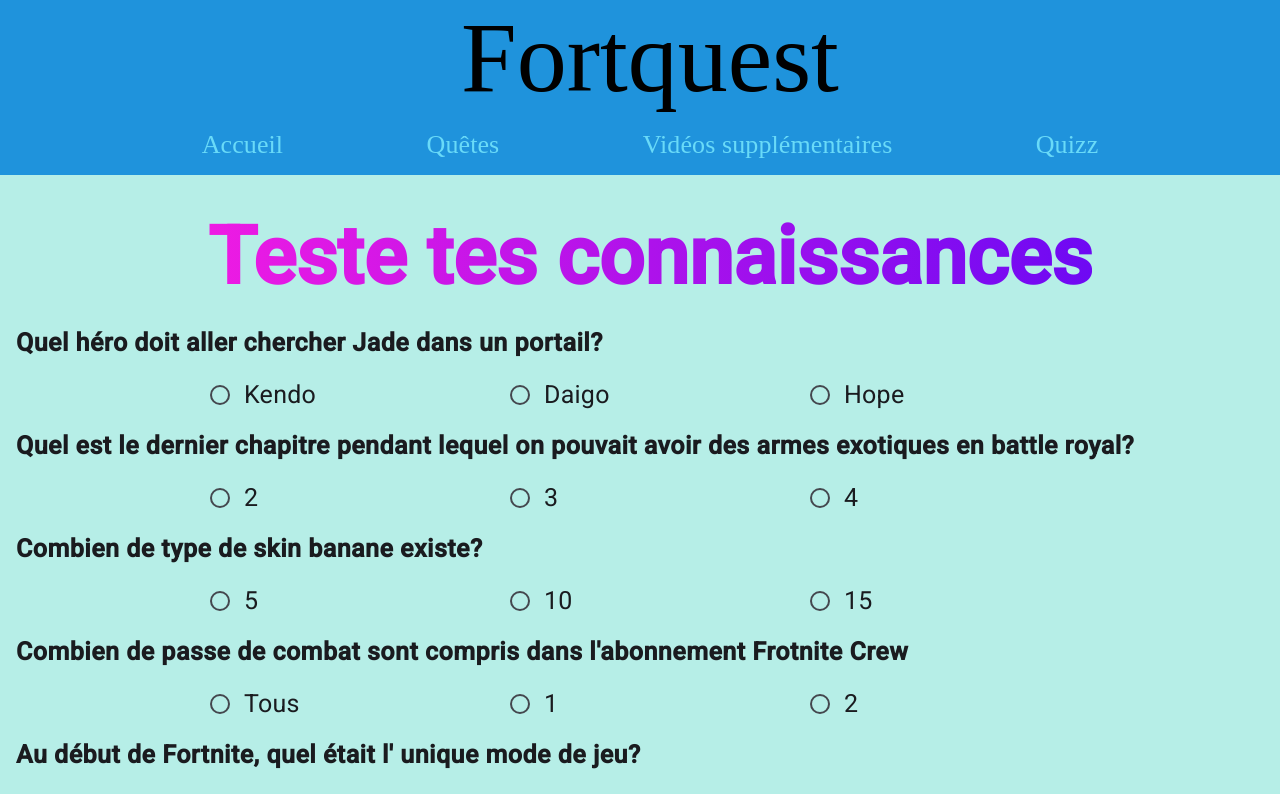
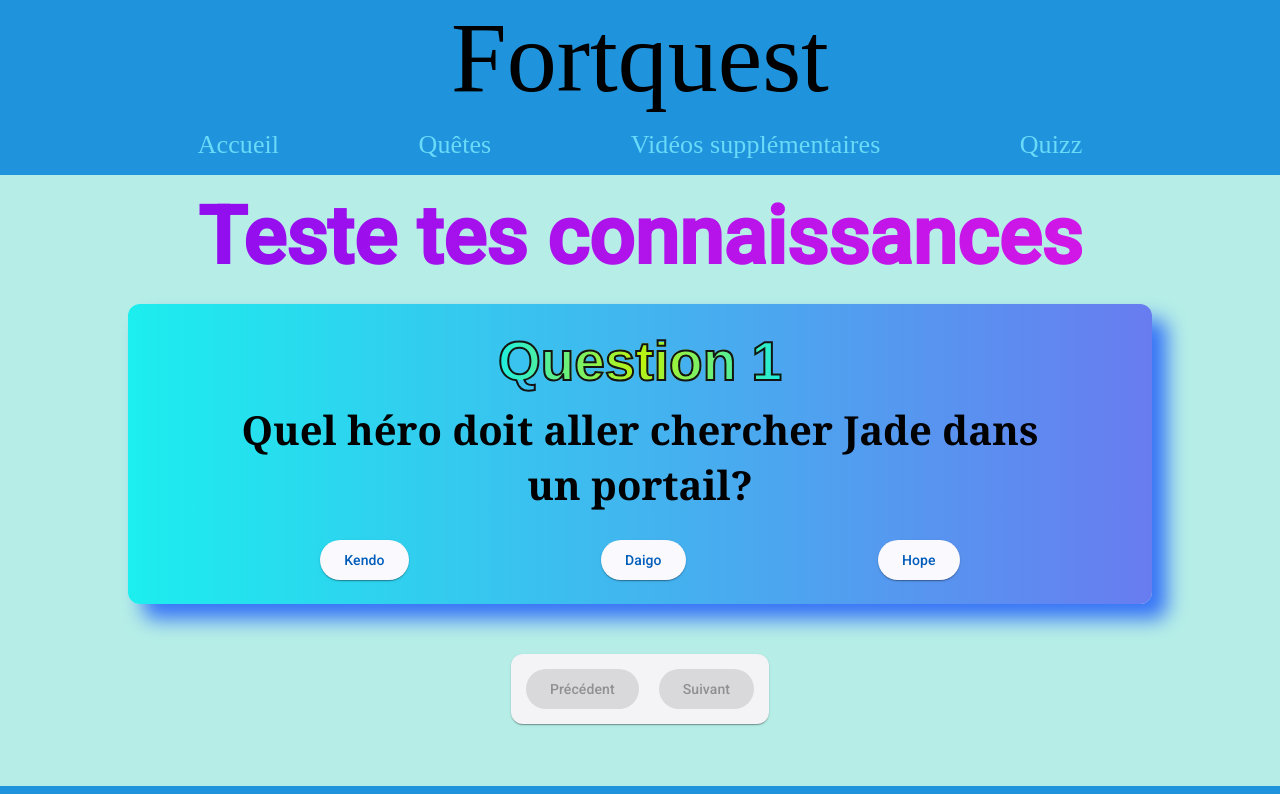
Before and after one commit to Alerwann/alerwann-fortquest, an Angular app: page /quizz in a window 1280 px wide. Shown: the top 794 px of the page. Built offline with nearby package versions, Linux system fonts and the light colour scheme; a web font is replaced by a local one.

Commit message:
mise à jour mise en page quizz

```diff
--- a/src/app/models/quizz.ts
+++ b/src/app/models/quizz.ts
@@ -1,4 +1,4 @@
 export interface Quizz{
    question: string;
-   reponse:{reponse :string;valide:boolean}[]
+   choix:{reponse :string;valide:boolean}[]
 }
--- a/src/app/quizz/quizz.component.css
+++ b/src/app/quizz/quizz.component.css
@@ -1,95 +1,102 @@
-h2{
-    font-size: 80px;
-    background: linear-gradient(to left, #6e09f3, #ee1be3); /* Dégradé de couleur */
-    -webkit-background-clip: text; /* Applique le dégradé au texte */
-    background-clip: text; /* Standard pour les navigateurs modernes */
-    color: transparent; /* Rend le texte transparent pour voir le dégradé */
-
-    font-weight: bold; /* Gras */
-}
-
-.correct{
-    background: linear-gradient(to left, rgb(7, 231, 231),rgb(60, 238, 25));
-    -webkit-background-clip: text;
-    background-clip: text;
-    color: transparent;
-    padding:15px 20px 0;
-}
-
-.incorrect{
-    background: linear-gradient(to left, rgb(255, 0, 0),rgb(240, 83, 83));
-    -webkit-background-clip: text;
-    background-clip: text;
-    color: transparent;
-    padding:15px 20px 0;
-}
-
-.correct, .incorrect{
-    border-radius: 20px;
-
-
-}
 
 .contenair-quizz{
     display: flex;
     flex-direction: column;
     align-items: center;
 
-    margin: 20px 0;
 }
 
-mat-radio-group{
-    margin: 0 200px;
+
+h2{
+    font-size: 80px;
+    background: linear-gradient(90deg, #6e09f3, #ee1be3); /* Dégradé de couleur */
+    background-size: 200% 200%;
+    -webkit-background-clip: text; /* Applique le dégradé au texte */
+    background-clip: text; /* Standard pour les navigateurs modernes */
+    color: transparent; /* Rend le texte transparent pour voir le dégradé */
+    text-align: center;
+    margin-bottom: 20px;
+    animation: color-gradient 3s infinite;
+}
+
+.quizz{
+    background:linear-gradient(to left, rgb(104, 124, 240), rgb(28, 238, 238));
+    align-content: center;
+    justify-items: center;
+    width: 80%;
+    height: 300px;
+    box-shadow: 15px 15px 20px rgb(54, 115, 247); ;
+    margin-bottom: 50px;
     display: grid;
-    grid-template-columns: 300px 300px 300px;
+    grid-template-rows: 1fr 1fr ;
+
+}
+mat-card-header{
+    align-items: center;
+}
+
+.title{
+    font-size: 2.5em;
+    font-family: 'Franklin Gothic Medium', 'Arial Narrow', Arial, sans-serif;
+    padding: 5px 0;
+    background: radial-gradient(circle at center, #c0f309, #1beee3); /* Dégradé de couleur */
+    -webkit-background-clip: text; /* Applique le dégradé au texte */
+    background-clip: text; /* Standard pour les navigateurs modernes */
+    color: transparent; /* Rend le texte transparent pour voir le dégradé */
+    -webkit-text-stroke: 2px rgb(20, 20, 20);
+
+
 
 }
 
-mat-radio-button{
-    font-size: 30px;
+.question{
+    display: grid;
+    width: 80%;
+    align-content: center;
+    justify-items: center;
+
 }
 
-form{
-    width: 100%;
-    justify-items: center;
+.questions{
+    font-size: 2.5em;
+    font-family: Georgia, 'Times New Roman', Times, serif;
+    margin-bottom: 20px;
+    text-align: center;
+
+}
+
+.reponse{
+    display: flex;
+    flex-direction: row;
+    justify-content:space-between ;
+    align-content: center;
+    width: 80%;
+
+
 }
 
 
 
+.boutonvalid{
+    width: 100%;
+    display: flex;
+    flex-direction: row;
+   gap: 20px;
+   justify-content: center;
+   padding: 15px;
+  }
+
 img{
     height: 200px;
 }
-
-h3{
-    height: 40px;
-    font-size: 25px;
-
-
-}
-p{
-    font-size: 25px;
-}
-
-li{
-    margin-top: 15px;
-}
-ol{
-    margin-bottom: 50px;
-}
-
-.bouton-form{
-
-    display: flex;
-    flex-direction: row;
-    justify-content: space-around;
-    width: 80%;
-}
-
 .feedback{
     text-align: center ;
     margin: 20px;
 }
 
-.reset{
-    margin-left: 55px;
+
+@keyframes color-gradient {
+  0% { background-position: 0% 50%;}
+  50% { background-position:100% 100%;}
+  100% { background-position: 50% 0%; }
 }
--- a/src/app/quizz/quizz.component.html
+++ b/src/app/quizz/quizz.component.html
@@ -1,4 +1,4 @@
-<div class="contenair-quizz">
+<!-- <div class="contenair-quizz">
   <h2>Teste tes connaissances</h2>
 
   <form [formGroup]="quizzform" (ngSubmit)="onSubmit()">
@@ -55,4 +55,74 @@
   </div>
 
 
+</div> -->
+<div class="contenair-quizz">
+  <h2>Teste tes connaissances</h2>
+  <mat-card class="quizz" *ngIf="result === null">
+    <mat-card-header class="boxtitle">
+      <mat-card-title >
+        <h3 class="title">Question {{ i + 1 }}</h3>
+      </mat-card-title>
+    </mat-card-header>
+
+    <mat-card-content class="question">
+      <h4 class="questions"> {{ quizzs[i].question }}</h4>
+
+      <mat-card-actions class="reponse">
+        <button
+          class="choicebutton"
+          mat-raised-button
+          *ngFor="let resultat of quizzs[i].choix; let j = index"
+          (click)="choisirReponse(j)"
+        >
+          {{ resultat.reponse }}
+        </button>
+      </mat-card-actions>
+    </mat-card-content>
+  </mat-card>
+
+  <mat-card class="boutonssuipre" *ngIf="result === null">
+    <mat-card-actions class="boutonvalid">
+      <button
+        class="validebut"
+        mat-raised-button
+        [disabled]="i < 1"
+        (click)="previous()"
+      >
+        Précédent
+      </button>
+      <button
+        class="validebut"
+        mat-raised-button
+        [disabled]="
+          i === quizzs.length - 1 || reponsesUtilisateur.length < i + 1
+        "
+        (click)="next()"
+      >
+        Suivant
+      </button>
+    </mat-card-actions>
+
+
+  </mat-card>
+
+  <mat-card-actions class="result">
+    <button
+      class="validebut"
+      mat-raised-button
+      *ngIf="i === quizzs.length - 1 && this.reponsesUtilisateur.length !== i"
+      (click)="calculResultat()"
+    >
+      donne ton resultat
+    </button>
+  </mat-card-actions>
+
+  <mat-card *ngIf="result !== null" class="resultat">
+    <mat-card-content>
+      <h2>Le résultat est {{ result }}/{{ quizzs.length }}</h2>
+      <button mat-raised-button type="button" (click)="reset()">
+        Tu veux essayer de nouveaux?
+      </button>
+    </mat-card-content>
+  </mat-card>
 </div>
--- a/src/app/quizz/quizz.component.ts
+++ b/src/app/quizz/quizz.component.ts
@@ -2,15 +2,13 @@
 import { Component, OnInit } from '@angular/core';
 import { Quizz } from '../models/quizz';
 import { QuizzService } from '../service/quizz.service';
-import { FormGroup, ReactiveFormsModule, FormBuilder, Validators } from '@angular/forms';
-import { MatListModule } from '@angular/material/list';
-import {MatRadioModule} from '@angular/material/radio';
-import { FormControl } from '@angular/forms';
-import{ MatButton} from '@angular/material/button';
+import { FormGroup } from '@angular/forms';
+import { MatCardModule } from '@angular/material/card';
+import { MatButtonModule } from '@angular/material/button';
 
 @Component({
   selector: 'app-quizz',
-  imports: [CommonModule, ReactiveFormsModule, MatListModule, MatRadioModule, MatButton],
+  imports: [CommonModule, MatCardModule, MatButtonModule],
   templateUrl: './quizz.component.html',
   styleUrl: './quizz.component.css'
 })
@@ -19,46 +17,48 @@
 
 
  quizzform !: FormGroup
- result: number |undefined=undefined
- responseControls: FormControl[] =[]
+ result: number |null=null
+ i:number=0
+ reponsesUtilisateur: number[] = []; // Stocke les réponses de l'utilisateur
+selectedIndex: number | null = null;
 
- constructor(private quizzService: QuizzService,private FormBuilder : FormBuilder){
-  this.quizzform=this.FormBuilder.group({})
- }
+
+ constructor(private quizzService: QuizzService){ }
 
  ngOnInit(): void {
    this.quizzs=this.quizzService.getAllQuest()
-   this.initFormControls();
+
 
  }
 
-
-initFormControls() {
-  this.responseControls = this.quizzs.map(() => new FormControl(null, Validators.required));
+ choisirReponse(indexReponse: number): void {
+  this.selectedIndex =indexReponse
+  this.reponsesUtilisateur[this.i] = indexReponse;
 }
 
-onSubmit(){
-  let score=0;
-
-
-  this.quizzs.forEach((quizz,index)=>{
-    const selectedReponse =this.responseControls[index].value;
-    console.log(selectedReponse)
-    if(selectedReponse===true){
-      score++;
-
-    }
-  });
-
-  this.result=score
-
-
-
+previous(){
+if(this.i>0){
+  this.i--
+}
 }
 
-resetQuizz(){
-  this.responseControls.forEach(control => control.reset());
-  this.result=undefined
+next(){  this.i++}
 
+calculResultat(){
+  let score=0
+
+  this.reponsesUtilisateur.forEach((responses,index)=>{
+    if(responses!==-1 && this.quizzs[index].choix[0].valide ){
+      score++
+    }
+  })
+this.result=score
+}
+
+reset(){
+  this.i=0
+  this.selectedIndex=null
+  this.reponsesUtilisateur=[]
+  this.result=null
 }
 }
--- a/src/app/service/quizz.service.ts
+++ b/src/app/service/quizz.service.ts
@@ -11,7 +11,7 @@
 export class QuizzService{
     private quizzs: Quizz[]=[
         {   question : 'Quel héro doit aller chercher Jade dans un portail?',
-            reponse: [
+            choix: [
                 {reponse:'Kendo',
                 valide:false
                 },
@@ -24,7 +24,7 @@
             ]
         },
         {   question : 'Quel est le dernier chapitre pendant lequel on pouvait avoir des armes exotiques en battle royal?',
-            reponse: [
+            choix: [
                 {reponse:'2',
                 valide:false
                 },
@@ -37,7 +37,7 @@
             ]
         },
         {   question : 'Combien de type de skin banane existe?',
-            reponse: [
+            choix: [
                 {reponse:'5',
                 valide:false
                 },
@@ -50,7 +50,7 @@
             ]
         },
         {   question : 'Combien de passe de combat sont compris dans l\'abonnement Frotnite Crew',
-            reponse: [
+            choix: [
                 {reponse:'Tous',
                 valide:true
                 },
@@ -63,7 +63,7 @@
             ]
         },
         {   question : 'Au début de Fortnite, quel était l\' unique mode de jeu?',
-            reponse: [
+            choix: [
                 {reponse:'Battle Royal',
                 valide:false
                 },
```
